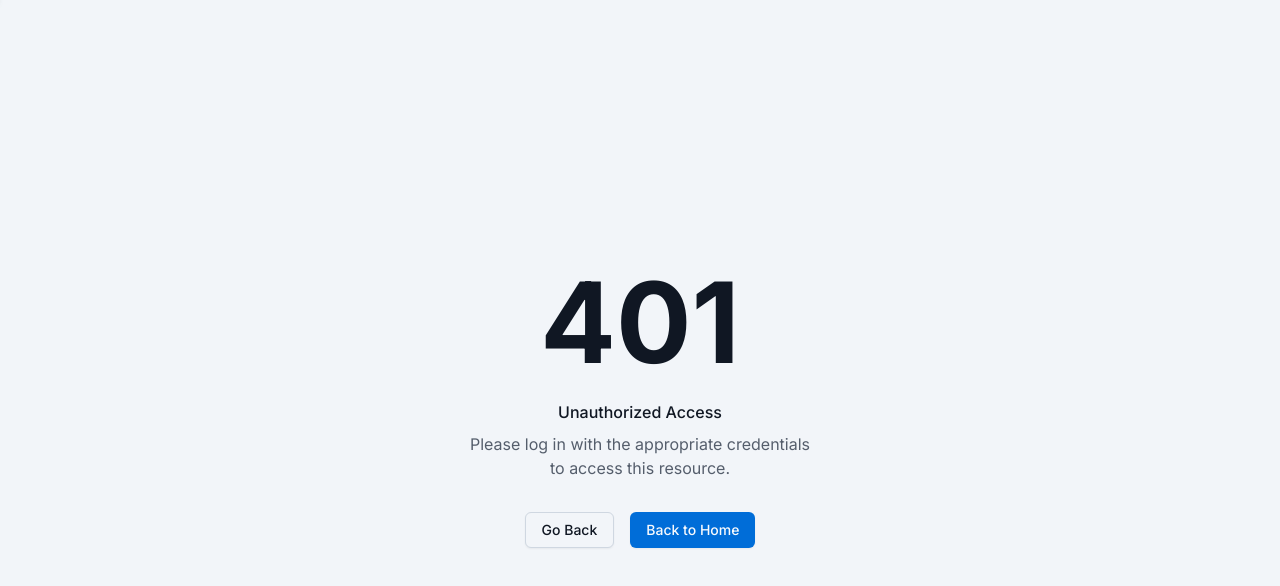
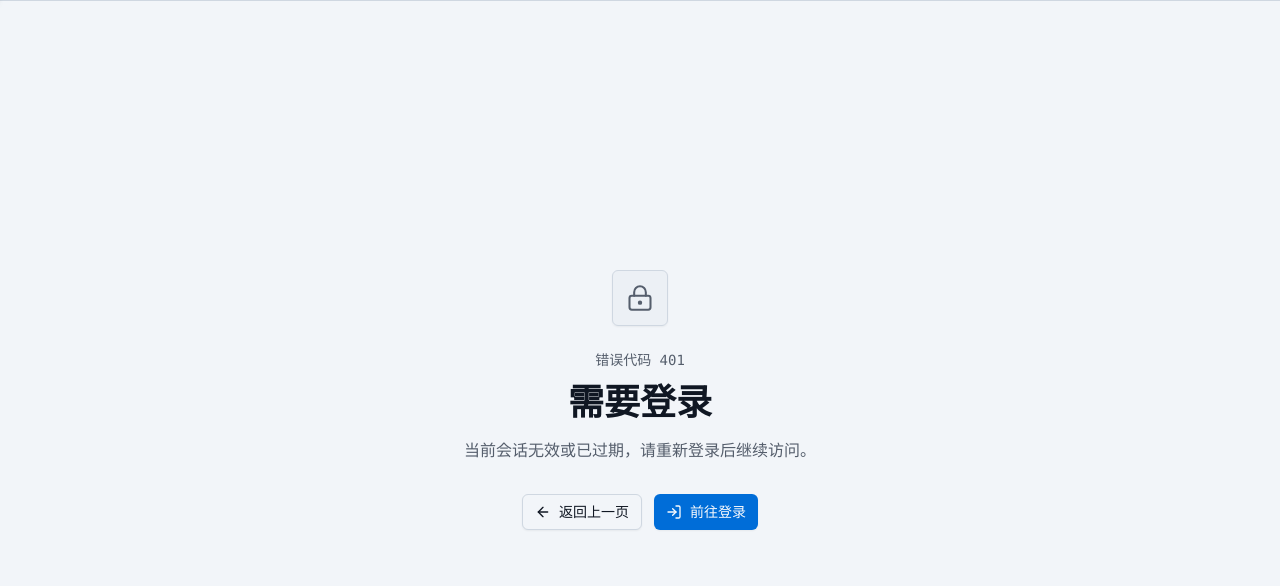
Before and after one commit to baicie/learn-java, a React (Vite) app in the folder web/portal/: page /401 in a window 1280 px wide. Shown: the top 586 px of the page. Built offline with nearby package versions, Linux system fonts and the light colour scheme; no server answers.

Commit message:
feat(portal): 优化错误页面与国际化 (#45)

```diff
--- a/web/portal/src/i18n/locales/zh-CN/common.ts
+++ b/web/portal/src/i18n/locales/zh-CN/common.ts
@@ -23,6 +23,24 @@ export const common = {
   'common.yes': '是',
   'common.no': '否',
   'common.unknownField': '未知控件',
+  'errors.status': '错误代码 {{status}}',
+  'errors.actions.back': '返回上一页',
+  'errors.actions.home': '返回首页',
+  'errors.actions.signIn': '前往登录',
+  'errors.actions.reload': '重新加载',
+  'errors.401.title': '需要登录',
+  'errors.401.description': '当前会话无效或已过期，请重新登录后继续访问。',
+  'errors.403.title': '无权访问',
+  'errors.403.description':
+    '当前账号没有查看此资源所需的权限，请联系管理员确认授权范围。',
+  'errors.404.title': '页面不存在',
+  'errors.404.description': '你访问的页面可能已被移动、删除，或链接地址有误。',
+  'errors.500.title': '服务暂时异常',
+  'errors.500.description':
+    '处理请求时发生了意外错误，请稍后重试；若问题持续出现，请联系管理员。',
+  'errors.503.title': '服务维护中',
+  'errors.503.description':
+    '系统当前暂不可用，维护完成后将恢复访问，请稍后重新加载。',
   'command.searchPlaceholder': '输入命令或搜索…',
   'command.empty': '没有找到结果。',
 
--- /dev/null
+++ b/web/portal/src/pages/errors/error-page.tsx
@@ -0,0 +1,77 @@
+import { type LucideIcon } from 'lucide-react'
+import { useTranslation } from 'react-i18next'
+import { cn } from '@/lib/utils'
+import { Button } from '@/components/ui/button'
+
+type ErrorPageAction = {
+  labelKey: string
+  icon: LucideIcon
+  onClick: () => void
+  variant?: React.ComponentProps<typeof Button>['variant']
+}
+
+type ErrorPageProps = React.HTMLAttributes<HTMLElement> & {
+  status: string
+  titleKey: string
+  descriptionKey: string
+  icon: LucideIcon
+  actions?: ErrorPageAction[]
+  minimal?: boolean
+}
+
+export function ErrorPage({
+  status,
+  titleKey,
+  descriptionKey,
+  icon: StatusIcon,
+  actions = [],
+  minimal = false,
+  className,
+  ...props
+}: ErrorPageProps) {
+  const { t } = useTranslation()
+
+  return (
+    <main
+      className={cn(
+        'relative isolate flex min-h-svh w-full items-center justify-center overflow-hidden bg-background px-6 py-12',
+        minimal && 'min-h-0 py-10',
+        className
+      )}
+      {...props}
+    >
+      <div
+        aria-hidden='true'
+        className='absolute inset-x-0 top-0 h-px bg-border'
+      />
+      <div className='flex w-full max-w-xl flex-col items-center text-center'>
+        {!minimal && (
+          <div className='mb-6 flex size-14 items-center justify-center rounded-md border bg-muted/50 text-muted-foreground shadow-xs'>
+            <StatusIcon className='size-7' strokeWidth={1.75} />
+          </div>
+        )}
+
+        {!minimal && (
+          <p className='mb-3 font-mono text-sm font-medium text-muted-foreground'>
+            {t('errors.status', { status })}
+          </p>
+        )}
+        <h1 className='text-3xl font-semibold sm:text-4xl'>{t(titleKey)}</h1>
+        <p className='mt-4 max-w-md text-sm leading-6 text-muted-foreground sm:text-base'>
+          {t(descriptionKey)}
+        </p>
+
+        {!minimal && actions.length > 0 && (
+          <div className='mt-8 flex w-full flex-col-reverse justify-center gap-3 sm:w-auto sm:flex-row'>
+            {actions.map(({ labelKey, icon: ActionIcon, ...action }) => (
+              <Button key={labelKey} className='w-full sm:w-auto' {...action}>
+                <ActionIcon data-icon='inline-start' />
+                {t(labelKey)}
+              </Button>
+            ))}
+          </div>
+        )}
+      </div>
+    </main>
+  )
+}
--- a/web/portal/src/pages/errors/forbidden-page.tsx
+++ /dev/null
@@ -1,21 +0,0 @@
-import { Link } from '@tanstack/react-router'
-
-export function ForbiddenPage() {
-  return (
-    <main className='grid min-h-[60vh] place-items-center p-6'>
-      <div className='text-center'>
-        <div className='text-6xl font-semibold'>403</div>
-
-        <h1 className='mt-4 text-xl font-medium'>无权访问</h1>
-
-        <p className='mt-2 text-sm text-muted-foreground'>
-          当前账号没有访问该页面所需的权限。
-        </p>
-
-        <Link className='mt-4 inline-block text-primary underline' to='/'>
-          返回首页
-        </Link>
-      </div>
-    </main>
-  )
-}
--- a/web/portal/src/pages/errors/forbidden.tsx
+++ b/web/portal/src/pages/errors/forbidden.tsx
@@ -1,25 +1,30 @@
 import { useNavigate, useRouter } from '@tanstack/react-router'
-import { Button } from '@/components/ui/button'
+import { ArrowLeft, House, ShieldX } from 'lucide-react'
+import { ErrorPage } from './error-page'
 
 export function ForbiddenError() {
   const navigate = useNavigate()
   const { history } = useRouter()
+
   return (
-    <div className='h-svh'>
-      <div className='m-auto flex h-full w-full flex-col items-center justify-center gap-2'>
-        <h1 className='text-[7rem] leading-tight font-bold'>403</h1>
-        <span className='font-medium'>Access Forbidden</span>
-        <p className='text-center text-muted-foreground'>
-          You don't have necessary permission <br />
-          to view this resource.
-        </p>
-        <div className='mt-6 flex gap-4'>
-          <Button variant='outline' onClick={() => history.go(-1)}>
-            Go Back
-          </Button>
-          <Button onClick={() => navigate({ to: '/' })}>Back to Home</Button>
-        </div>
-      </div>
-    </div>
+    <ErrorPage
+      status='403'
+      titleKey='errors.403.title'
+      descriptionKey='errors.403.description'
+      icon={ShieldX}
+      actions={[
+        {
+          labelKey: 'errors.actions.back',
+          icon: ArrowLeft,
+          variant: 'outline',
+          onClick: () => history.go(-1),
+        },
+        {
+          labelKey: 'errors.actions.home',
+          icon: House,
+          onClick: () => navigate({ to: '/' }),
+        },
+      ]}
+    />
   )
 }
--- a/web/portal/src/pages/errors/general-error.tsx
+++ b/web/portal/src/pages/errors/general-error.tsx
@@ -1,6 +1,6 @@
 import { useNavigate, useRouter } from '@tanstack/react-router'
-import { cn } from '@/lib/utils'
-import { Button } from '@/components/ui/button'
+import { ArrowLeft, CircleAlert, House } from 'lucide-react'
+import { ErrorPage } from './error-page'
 
 type GeneralErrorProps = React.HTMLAttributes<HTMLDivElement> & {
   minimal?: boolean
@@ -12,25 +12,28 @@ export function GeneralError({
 }: GeneralErrorProps) {
   const navigate = useNavigate()
   const { history } = useRouter()
+
   return (
-    <div className={cn('h-svh w-full', className)}>
-      <div className='m-auto flex h-full w-full flex-col items-center justify-center gap-2'>
-        {!minimal && (
-          <h1 className='text-[7rem] leading-tight font-bold'>500</h1>
-        )}
-        <span className='font-medium'>Oops! Something went wrong {`:')`}</span>
-        <p className='text-center text-muted-foreground'>
-          We apologize for the inconvenience. <br /> Please try again later.
-        </p>
-        {!minimal && (
-          <div className='mt-6 flex gap-4'>
-            <Button variant='outline' onClick={() => history.go(-1)}>
-              Go Back
-            </Button>
-            <Button onClick={() => navigate({ to: '/' })}>Back to Home</Button>
-          </div>
-        )}
-      </div>
-    </div>
+    <ErrorPage
+      className={className}
+      status='500'
+      titleKey='errors.500.title'
+      descriptionKey='errors.500.description'
+      icon={CircleAlert}
+      minimal={minimal}
+      actions={[
+        {
+          labelKey: 'errors.actions.back',
+          icon: ArrowLeft,
+          variant: 'outline',
+          onClick: () => history.go(-1),
+        },
+        {
+          labelKey: 'errors.actions.home',
+          icon: House,
+          onClick: () => navigate({ to: '/' }),
+        },
+      ]}
+    />
   )
 }
--- a/web/portal/src/pages/errors/not-found-error.tsx
+++ b/web/portal/src/pages/errors/not-found-error.tsx
@@ -1,25 +1,30 @@
 import { useNavigate, useRouter } from '@tanstack/react-router'
-import { Button } from '@/components/ui/button'
+import { ArrowLeft, FileQuestion, House } from 'lucide-react'
+import { ErrorPage } from './error-page'
 
 export function NotFoundError() {
   const navigate = useNavigate()
   const { history } = useRouter()
+
   return (
-    <div className='h-svh'>
-      <div className='m-auto flex h-full w-full flex-col items-center justify-center gap-2'>
-        <h1 className='text-[7rem] leading-tight font-bold'>404</h1>
-        <span className='font-medium'>Oops! Page Not Found!</span>
-        <p className='text-center text-muted-foreground'>
-          It seems like the page you're looking for <br />
-          does not exist or might have been removed.
-        </p>
-        <div className='mt-6 flex gap-4'>
-          <Button variant='outline' onClick={() => history.go(-1)}>
-            Go Back
-          </Button>
-          <Button onClick={() => navigate({ to: '/' })}>Back to Home</Button>
-        </div>
-      </div>
-    </div>
+    <ErrorPage
+      status='404'
+      titleKey='errors.404.title'
+      descriptionKey='errors.404.description'
+      icon={FileQuestion}
+      actions={[
+        {
+          labelKey: 'errors.actions.back',
+          icon: ArrowLeft,
+          variant: 'outline',
+          onClick: () => history.go(-1),
+        },
+        {
+          labelKey: 'errors.actions.home',
+          icon: House,
+          onClick: () => navigate({ to: '/' }),
+        },
+      ]}
+    />
   )
 }
--- a/web/portal/src/pages/errors/unauthorized-error.tsx
+++ b/web/portal/src/pages/errors/unauthorized-error.tsx
@@ -1,25 +1,34 @@
 import { useNavigate, useRouter } from '@tanstack/react-router'
-import { Button } from '@/components/ui/button'
+import { ArrowLeft, LockKeyhole, LogIn } from 'lucide-react'
+import { ErrorPage } from './error-page'
 
 export function UnauthorisedError() {
   const navigate = useNavigate()
   const { history } = useRouter()
+
   return (
-    <div className='h-svh'>
-      <div className='m-auto flex h-full w-full flex-col items-center justify-center gap-2'>
-        <h1 className='text-[7rem] leading-tight font-bold'>401</h1>
-        <span className='font-medium'>Unauthorized Access</span>
-        <p className='text-center text-muted-foreground'>
-          Please log in with the appropriate credentials <br /> to access this
-          resource.
-        </p>
-        <div className='mt-6 flex gap-4'>
-          <Button variant='outline' onClick={() => history.go(-1)}>
-            Go Back
-          </Button>
-          <Button onClick={() => navigate({ to: '/' })}>Back to Home</Button>
-        </div>
-      </div>
-    </div>
+    <ErrorPage
+      status='401'
+      titleKey='errors.401.title'
+      descriptionKey='errors.401.description'
+      icon={LockKeyhole}
+      actions={[
+        {
+          labelKey: 'errors.actions.back',
+          icon: ArrowLeft,
+          variant: 'outline',
+          onClick: () => history.go(-1),
+        },
+        {
+          labelKey: 'errors.actions.signIn',
+          icon: LogIn,
+          onClick: () =>
+            navigate({
+              to: '/sign-in',
+              search: { redirect: history.location.href },
+            }),
+        },
+      ]}
+    />
   )
 }
--- a/web/portal/src/routes/(errors)/403.tsx
+++ b/web/portal/src/routes/(errors)/403.tsx
@@ -1,6 +1,6 @@
 import { createFileRoute } from '@tanstack/react-router'
-import { ForbiddenPage } from '@/pages/errors/forbidden-page'
+import { ForbiddenError } from '@/pages/errors/forbidden'
 
 export const Route = createFileRoute('/(errors)/403')({
-  component: ForbiddenPage,
+  component: ForbiddenError,
 })
```
Also changed, not shown: web/portal/src/i18n/locales/en-US/common.ts (+20 -0 lines), web/portal/src/pages/errors/maintenance-error.tsx (+24 -14 lines), 1 other file (tests, documents, lock files or other folders).
